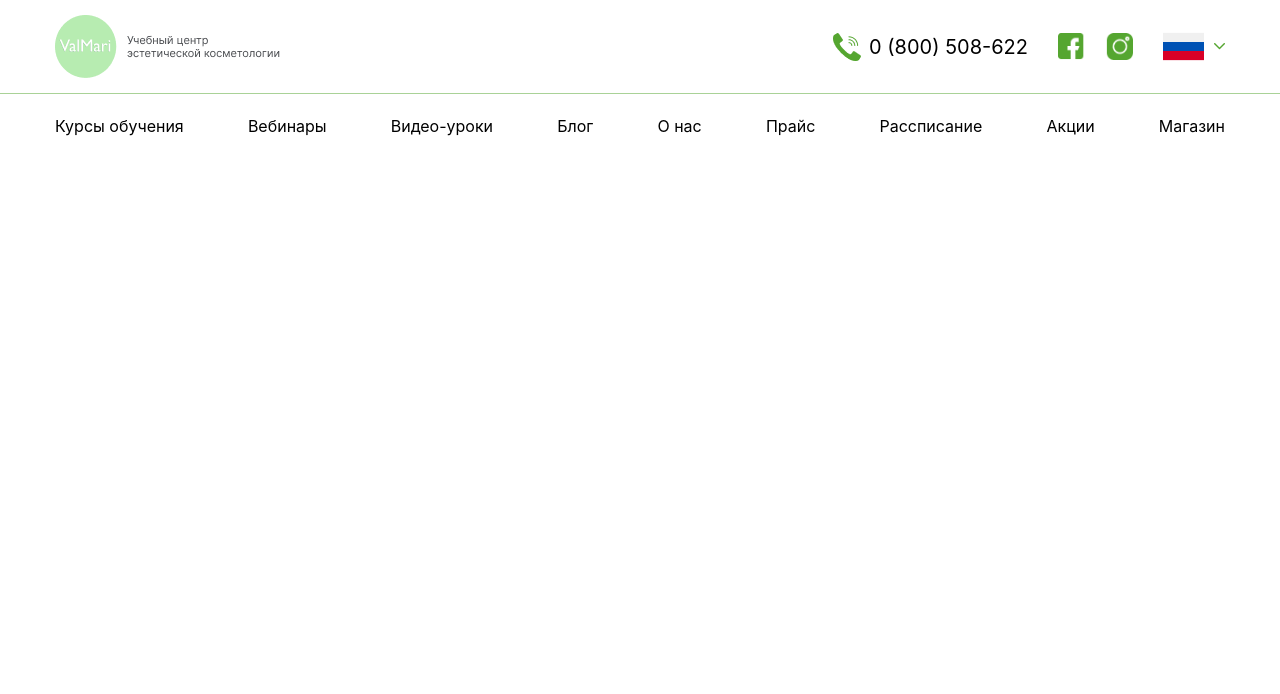
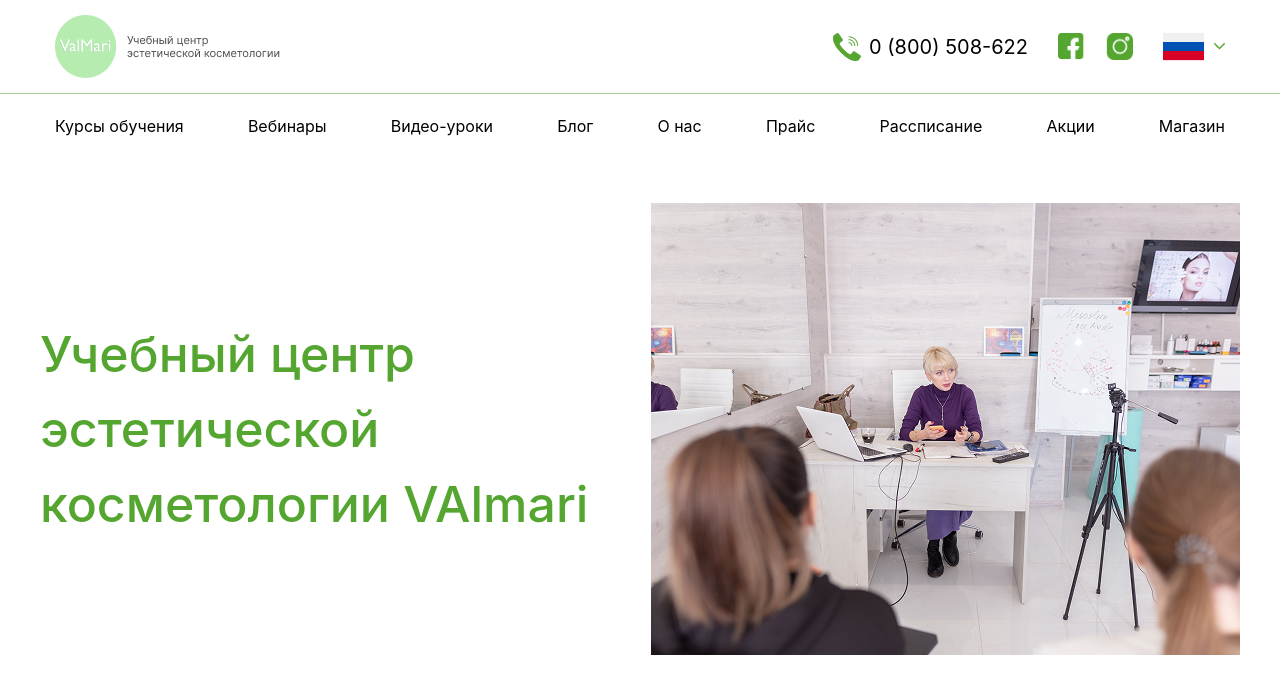
Before and after one commit to Abubakr-63/group-project, a website: page src/Page2.html in a window 1280 px wide. Drawn offline with nearby package versions, Linux system fonts and the light colour scheme; files that its build step writes are made by us from their sources.

Commit message:
section1

```diff
--- a/src/Page2.html
+++ b/src/Page2.html
@@ -53,5 +53,24 @@
 
 </header>
 
+
+
+<main>
+
+
+
+
+    <section class="max-w-300 m-auto flex flex-col gap-[20px] lg:flex-row lg:flex lg:items-center mt-[50px]">
+
+<h1 class="text-[50px] font-medium text-[#55A630] text-center lg:text-start">Учебный центр эстетической косметологии VAlmari</h1>
+
+<img class="w-[90%] m-auto" src="./HojiakbarImages/50568951363_f4948ce828_o 2.png" alt="">
+    </section>
+
+
+
+
+</main>
+
 </body>
 </html>
```
Also changed, not shown: src/HojiakbarImages/50568951363_f4948ce828_o 2.png (added).
